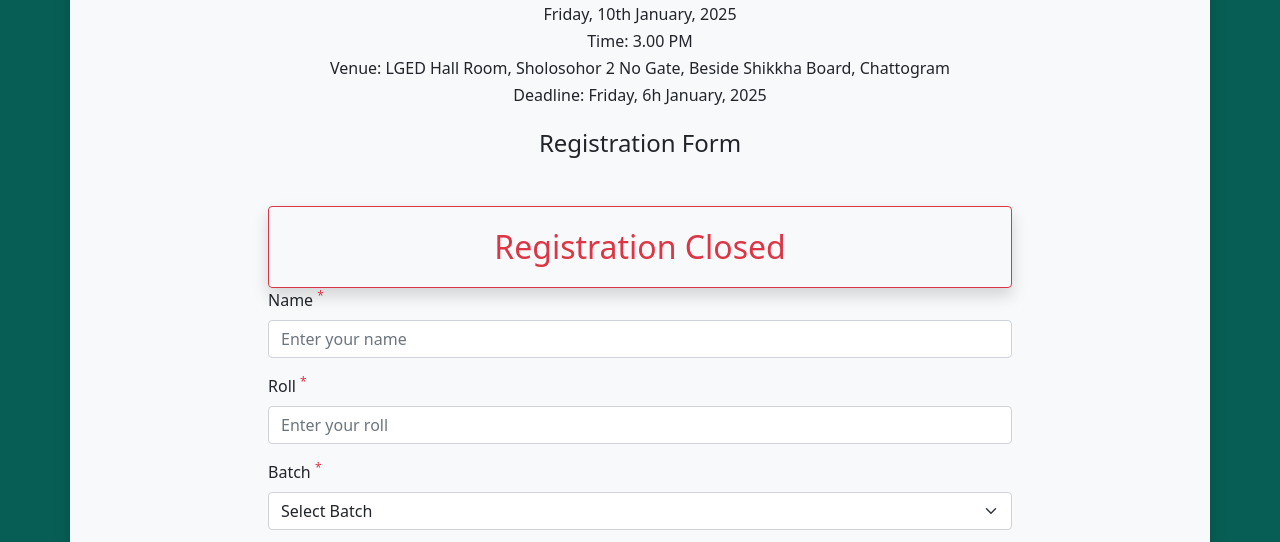
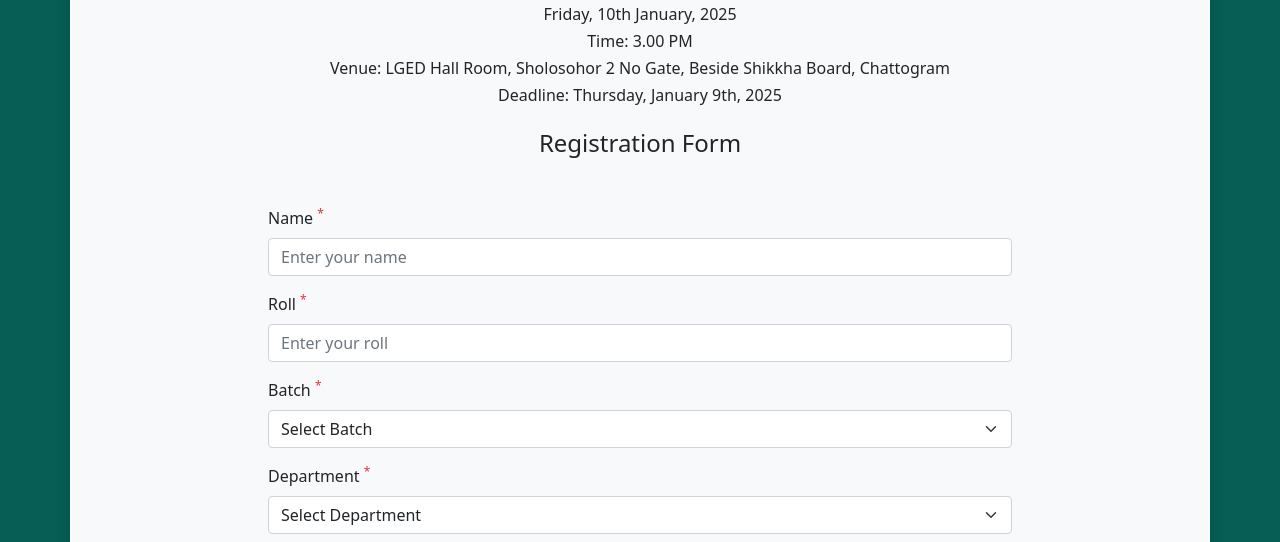
Before and after one commit to J-U-Jisan/kuetian-iftar-2025, a plain HTML site: page index.html in a window 1280 px wide. Shown: the part 179-721 px from the top of the page. Drawn offline with nearby package versions, Linux system fonts and the light colour scheme.

Commit message:
Extended deadline to 9th Jan 12.00PM

```diff
--- a/index.html
+++ b/index.html
@@ -27,7 +27,7 @@
             <h6>Friday, 10th January, 2025</h6>
             <h6>Time: 3.00 PM</h6>
             <h6>Venue: LGED Hall Room, Sholosohor 2 No Gate, Beside Shikkha Board, Chattogram</h6>
-            <h6>Deadline: Friday, 6h January, 2025</h6>
+            <h6 id="applicationDeadline"></h6>
             <h4 class="text-center mt-4">Registration Form</h4>
         </div>
 
--- a/script.js
+++ b/script.js
@@ -10,6 +10,8 @@ let netPayable = 0;
 let accountNo = '';
 let charge = 0;
 var emailcheck = false;
+const applicationDeadline = new Date(2025, 0, 9, 12, 0); // 9th January 2025, 12:00 PM
+
 // Make an AJAX call to Google Script
 function insert_value() {
 
@@ -59,6 +61,7 @@ function insert_value() {
 }
 
 function onLoad() {
+    showApplicationDeadline();
     $("#nonKuetianSection").hide();
     $('#numberOfKidsDiv').hide();
     $('#secondPage').hide();
@@ -67,11 +70,8 @@ function onLoad() {
 }
 
 function closeRegistration() {
-    const targetDate = new Date(2025, 0, 7, 12, 0);
     const now = new Date();
-    console.log('date', now);
-    console.log('current', targetDate);
-    if (now >= targetDate) {
+    if (now >= applicationDeadline) {
         $("#registrationClosed").show();
         $('#nextButton').prop('disabled', 'true');
     } else {
@@ -245,3 +245,19 @@ function showPaymentMode(id) {
         }
     })
 }
+
+function showApplicationDeadline() {
+    const deadline = formatDate(applicationDeadline);
+    $('#applicationDeadline').text('Deadline: ' + deadline);
+}
+
+// Function to format date
+function formatDate(date) {
+    const options = { weekday: 'long', year: 'numeric', day: 'numeric', month: 'long' };
+    const day = date.getDate();
+    const suffix = day % 10 === 1 && day !== 11 ? 'st' :
+                   day % 10 === 2 && day !== 12 ? 'nd' :
+                   day % 10 === 3 && day !== 13 ? 'rd' : 'th';
+
+    return `${date.toLocaleDateString('en-US', options).replace(day, day + suffix)}`;
+}
```
